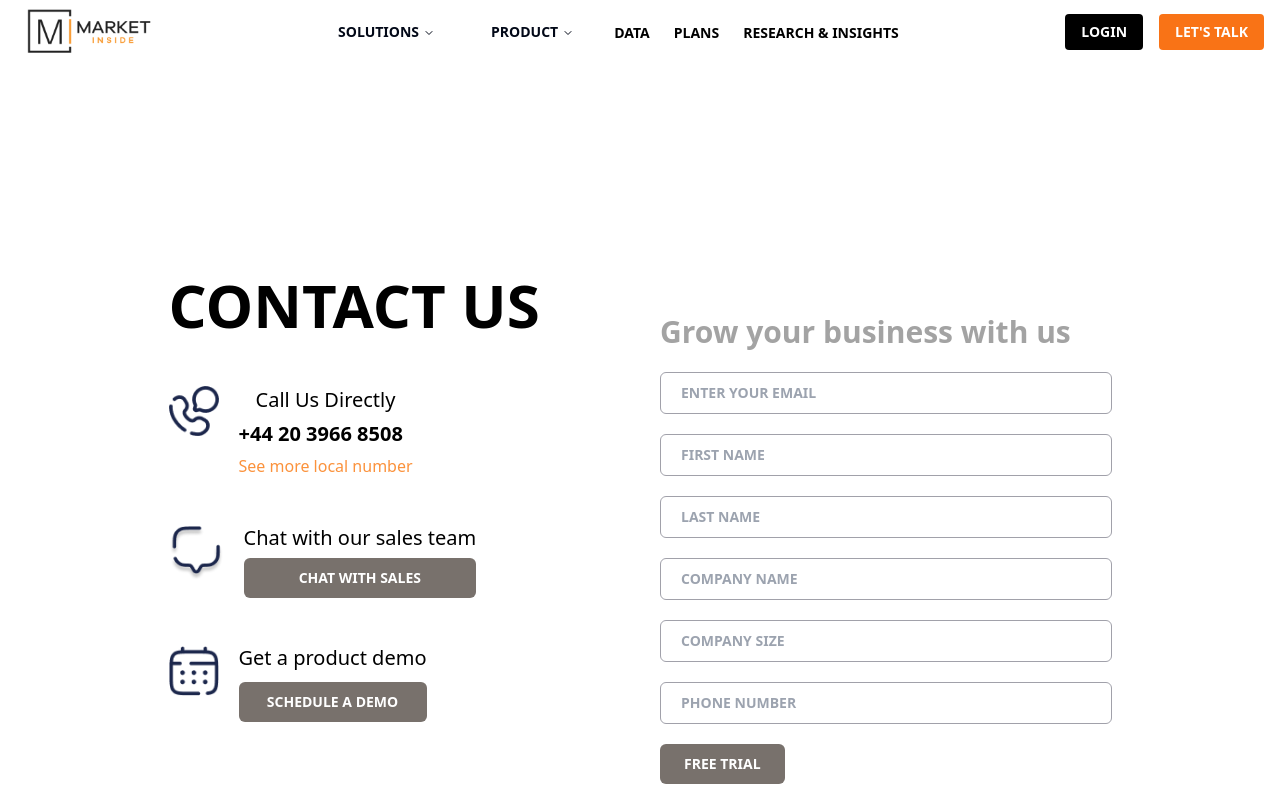
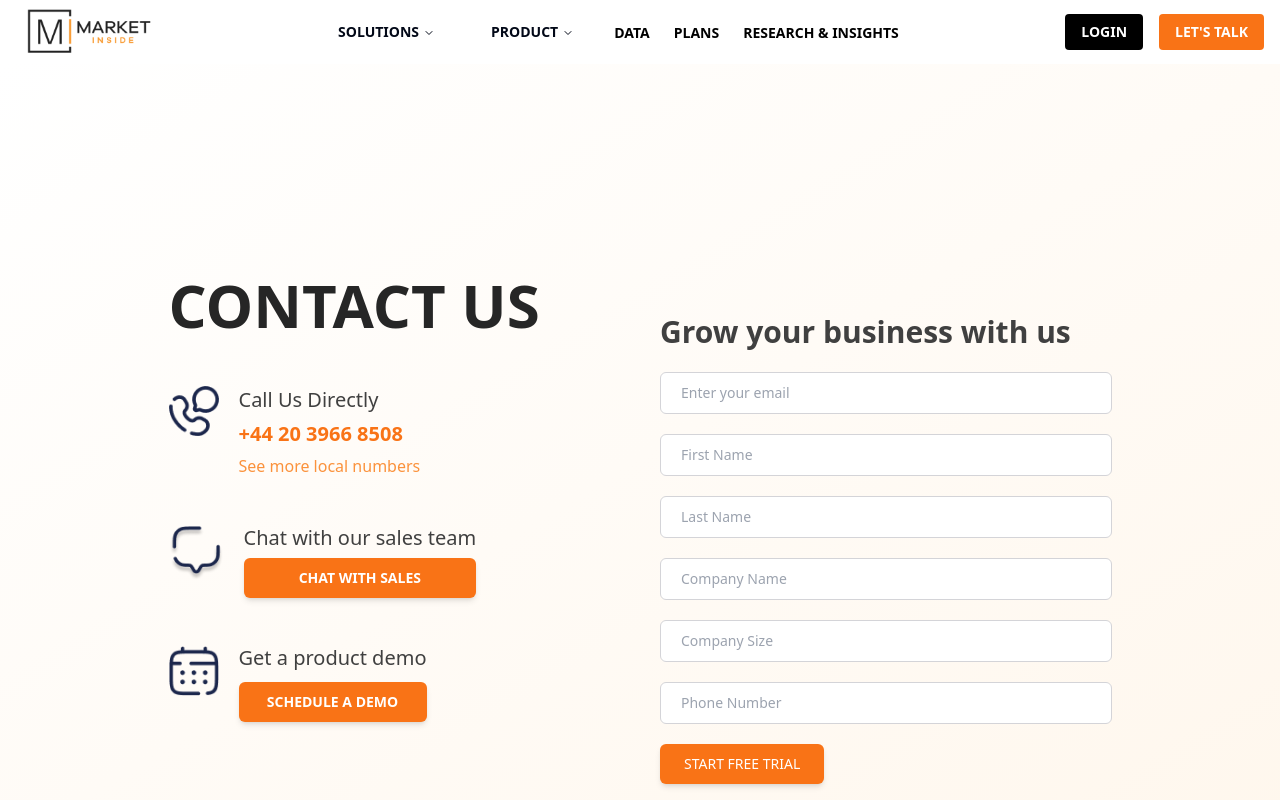
Before and after one commit to keshavEG/MI_Next_Pages, a Next.js app: page /contactus in a window 1280 px wide. Shown: the top 800 px of the page. Built offline with nearby package versions, Linux system fonts and the light colour scheme.

Commit message:
Improved UI

```diff
--- a/src/components/contactus/Contact_Form.tsx
+++ b/src/components/contactus/Contact_Form.tsx
@@ -4,6 +4,7 @@ import { useForm } from 'react-hook-form';
 import { zodResolver } from '@hookform/resolvers/zod';
 import * as z from 'zod';
 import Image from 'next/image';
+import { motion } from 'framer-motion';
 
 const formSchema = z.object({
   email: z.string().email({ message: "Invalid email address" }),
@@ -24,16 +25,41 @@ const ContactForm = () => {
     // Handle form submission logic here
   };
 
+  const containerVariants = {
+    hidden: { opacity: 0 },
+    visible: {
+      opacity: 1,
+      transition: {
+        staggerChildren: 0.1,
+        delayChildren: 0.2,
+      }
+    }
+  };
+
+  const itemVariants = {
+    hidden: { y: 20, opacity: 0 },
+    visible: {
+      y: 0,
+      opacity: 1,
+      transition: { type: 'spring', stiffness: 100 }
+    }
+  };
+
   return (
-    <div className="flex flex-col px-6 py-10 bg-white md:px-20 md:py-16">
-      <div className="self-center mt-10 max-w-full md:w-[943px] md:mt-36">
-        <div className="flex flex-col md:flex-row md:gap-5">
-          <div className="flex flex-col w-full md:w-6/12">
+    <motion.div
+      className="flex flex-col px-6 py-10 bg-gradient-to-br from-white to-orange-50 md:px-20 md:py-16"
+      initial="hidden"
+      animate="visible"
+      variants={containerVariants}
+    >
+      <div className="self-center mt-10 max-w-full w-full md:w-[943px] md:mt-36">
+        <div className="flex flex-col md:flex-row md:gap-10">
+          <motion.div className="flex flex-col w-full md:w-6/12" variants={itemVariants}>
             <div className="flex flex-col mt-10 md:mt-0">
-              <h1 className="text-4xl font-bold text-black uppercase leading-tight md:text-6xl md:leading-[66px]">
+              <h1 className="text-4xl font-bold text-neutral-800 uppercase leading-tight md:text-6xl md:leading-[66px]">
                 contact us
               </h1>
-              <div className="flex items-start gap-5 mt-10 text-xl text-black md:mt-12">
+              <motion.div className="flex items-start gap-5 mt-10 text-xl text-neutral-700 md:mt-12" variants={itemVariants}>
                 <Image
                   loading="lazy"
                   src="/phone_icon.png"
@@ -43,14 +69,14 @@ const ContactForm = () => {
                   height={50}
                 />
                 <div className="flex flex-col">
-                  <div className="text-center">Call Us Directly</div>
-                  <div className="mt-1.5 font-semibold uppercase">+44 20 3966 8508</div>
-                  <div className="mt-1.5 text-base text-center text-orange-400">
-                    See more local number
+                  <div className="font-medium">Call Us Directly</div>
+                  <div className="mt-1.5 font-semibold uppercase text-orange-500">+44 20 3966 8508</div>
+                  <div className="mt-1.5 text-base text-orange-400 hover:underline cursor-pointer">
+                    See more local numbers
                   </div>
                 </div>
-              </div>
-              <div className="flex items-start gap-5 mt-10 md:mt-12">
+              </motion.div>
+              <motion.div className="flex items-start gap-5 mt-10 md:mt-12" variants={itemVariants}>
                 <Image
                   loading="lazy"
                   src="/chat_icon.png"
@@ -60,13 +86,17 @@ const ContactForm = () => {
                   height={55}
                 />
                 <div className="flex flex-col">
-                  <div className="text-xl leading-6 text-black">Chat with our sales team</div>
-                  <button className="justify-center px-6 py-3 mt-2 text-sm font-bold leading-4 text-white uppercase rounded-md bg-stone-500 md:px-5">
+                  <div className="text-xl leading-6 text-neutral-700 font-medium">Chat with our sales team</div>
+                  <motion.button
+                    className="justify-center px-6 py-3 mt-2 text-sm font-bold leading-4 text-white uppercase rounded-md bg-orange-500 hover:bg-orange-600 transition-colors duration-300 shadow-md hover:shadow-lg"
+                    whileHover={{ scale: 1.05 }}
+                    whileTap={{ scale: 0.95 }}
+                  >
                     Chat with sales
-                  </button>
+                  </motion.button>
                 </div>
-              </div>
-              <div className="flex items-start gap-5 mt-10 md:mt-12">
+              </motion.div>
+              <motion.div className="flex items-start gap-5 mt-10 md:mt-12" variants={itemVariants}>
                 <Image
                   loading="lazy"
                   src="/calendar_icon.png"
@@ -76,72 +106,85 @@ const ContactForm = () => {
                   height={50}
                 />
                 <div className="flex flex-col">
-                  <div className="text-xl leading-6 text-center text-black">Get a product demo</div>
-                  <button className="justify-center px-6 py-3 mt-3 text-sm font-bold leading-4 text-white uppercase rounded-md bg-stone-500 md:px-5">
+                  <div className="text-xl leading-6 text-neutral-700 font-medium">Get a product demo</div>
+                  <motion.button
+                    className="justify-center px-6 py-3 mt-3 text-sm font-bold leading-4 text-white uppercase rounded-md bg-orange-500 hover:bg-orange-600 transition-colors duration-300 shadow-md hover:shadow-lg"
+                    whileHover={{ scale: 1.05 }}
+                    whileTap={{ scale: 0.95 }}
+                  >
                     Schedule A Demo
-                  </button>
+                  </motion.button>
                 </div>
-              </div>
+              </motion.div>
             </div>
-          </div>
-          <div className="flex flex-col w-full mt-10 md:ml-5 md:w-6/12 md:mt-0">
-            <form onSubmit={handleSubmit(onSubmit)} className="flex flex-col grow text-sm font-bold leading-4 text-stone-300 md:mt-10">
-              <h2 className="text-3xl font-semibold leading-10 text-neutral-400 md:max-w-full">
+          </motion.div>
+          <motion.div className="flex flex-col w-full mt-10 md:w-6/12 md:mt-0" variants={itemVariants}>
+            <form onSubmit={handleSubmit(onSubmit)} className="flex flex-col grow text-sm font-medium leading-4 text-neutral-600 md:mt-10">
+              <h2 className="text-3xl font-semibold leading-10 text-neutral-700 md:max-w-full">
                 Grow your business with us
               </h2>
-              <input
+              <motion.input
                 {...register("email")}
                 type="email"
-                placeholder="ENTER YOUR EMAIL"
-                className="justify-center items-start px-5 py-3 mt-5 bg-white rounded-md border border-solid border-zinc-400"
+                placeholder="Enter your email"
+                className="justify-center items-start px-5 py-3 mt-5 bg-white rounded-md border border-solid border-zinc-300 focus:border-orange-400 focus:ring focus:ring-orange-200 focus:ring-opacity-50 transition-all duration-300"
+                variants={itemVariants}
               />
               {errors.email && <span className="text-red-500 text-xs mt-1">{errors.email.message}</span>}
-              <input
+              <motion.input
                 {...register("firstName")}
                 type="text"
-                placeholder="FIRST NAME"
-                className="justify-center items-start px-5 py-3 mt-5 bg-white rounded-md border border-solid border-zinc-400"
+                placeholder="First Name"
+                className="justify-center items-start px-5 py-3 mt-5 bg-white rounded-md border border-solid border-zinc-300 focus:border-orange-400 focus:ring focus:ring-orange-200 focus:ring-opacity-50 transition-all duration-300"
+                variants={itemVariants}
               />
               {errors.firstName && <span className="text-red-500 text-xs mt-1">{errors.firstName.message}</span>}
-              <input
+              <motion.input
                 {...register("lastName")}
                 type="text"
-                placeholder="LAST NAME"
-                className="justify-center items-start px-5 py-3 mt-5 bg-white rounded-md border border-solid border-zinc-400"
+                placeholder="Last Name"
+                className="justify-center items-start px-5 py-3 mt-5 bg-white rounded-md border border-solid border-zinc-300 focus:border-orange-400 focus:ring focus:ring-orange-200 focus:ring-opacity-50 transition-all duration-300"
+                variants={itemVariants}
               />
               {errors.lastName && <span className="text-red-500 text-xs mt-1">{errors.lastName.message}</span>}
-              <input
+              <motion.input
                 {...register("companyName")}
                 type="text"
-                placeholder="COMPANY NAME"
-                className="justify-center items-start px-5 py-3 mt-5 bg-white rounded-md border border-solid border-zinc-400"
+                placeholder="Company Name"
+                className="justify-center items-start px-5 py-3 mt-5 bg-white rounded-md border border-solid border-zinc-300 focus:border-orange-400 focus:ring focus:ring-orange-200 focus:ring-opacity-50 transition-all duration-300"
+                variants={itemVariants}
               />
               {errors.companyName && <span className="text-red-500 text-xs mt-1">{errors.companyName.message}</span>}
-              <input
+              <motion.input
                 {...register("companySize")}
                 type="text"
-                placeholder="COMPANY SIZE"
-                className="justify-center items-start px-5 py-3 mt-5 bg-white rounded-md border border-solid border-zinc-400"
+                placeholder="Company Size"
+                className="justify-center items-start px-5 py-3 mt-5 bg-white rounded-md border border-solid border-zinc-300 focus:border-orange-400 focus:ring focus:ring-orange-200 focus:ring-opacity-50 transition-all duration-300"
+                variants={itemVariants}
               />
               {errors.companySize && <span className="text-red-500 text-xs mt-1">{errors.companySize.message}</span>}
-              <input
+              <motion.input
                 {...register("phoneNumber")}
                 type="tel"
-                placeholder="PHONE NUMBER"
-                className="justify-center items-start px-5 py-3 mt-5 bg-white rounded-md border border-solid border-zinc-400"
+                placeholder="Phone Number"
+                className="justify-center items-start px-5 py-3 mt-5 bg-white rounded-md border border-solid border-zinc-300 focus:border-orange-400 focus:ring focus:ring-orange-200 focus:ring-opacity-50 transition-all duration-300"
+                variants={itemVariants}
               />
               {errors.phoneNumber && <span className="text-red-500 text-xs mt-1">{errors.phoneNumber.message}</span>}
-              <button
+              <motion.button
                 type="submit"
-                className="justify-center self-start px-6 py-3 mt-5 text-white uppercase rounded-md bg-stone-500"
+                className="justify-center self-start px-6 py-3 mt-5 text-white uppercase rounded-md bg-orange-500 hover:bg-orange-600 transition-colors duration-300 shadow-md hover:shadow-lg"
+                whileHover={{ scale: 1.05 }}
+                whileTap={{ scale: 0.95 }}
+                variants={itemVariants}
               >
-                Free Trial
-              </button>
+                Start Free Trial
+              </motion.button>
             </form>
-          </div>
+          </motion.div>
         </div>
       </div>
-    </div>
+    </motion.div>
   );
 };
 
```
Also changed, not shown: src/components/data/Globe_Data.tsx (+96 -24 lines), 1 other file (tests, documents, lock files or other folders).
